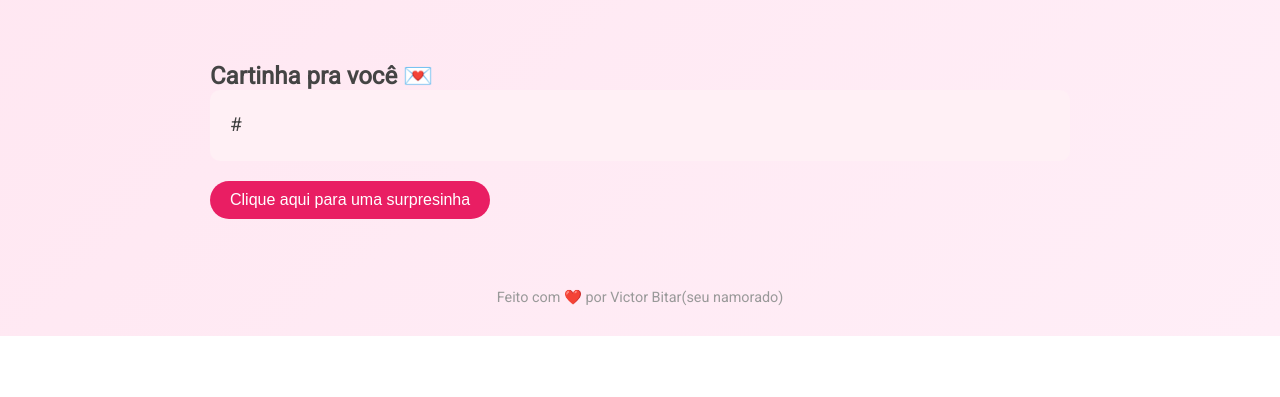
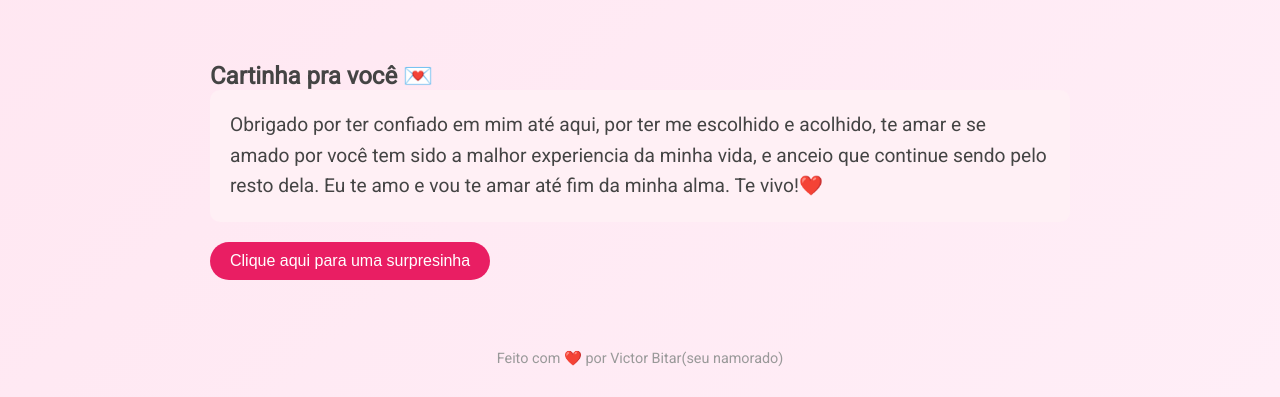
Before and after one commit to bitar011/love, a plain HTML site: page index.html in a window 1280 px wide. Shown: the part 1814-2211 px from the top of the page. Before the commit the page ends 2150 px from the top, so only its background shows below. Drawn offline with Linux system fonts and the light colour scheme.

Commit message:
atualização da cartinha

```diff
--- a/index.html
+++ b/index.html
@@ -62,7 +62,9 @@
   <section class="section">
     <h2>Cartinha pra você 💌</h2>
     <div class="letter">
-      <p>#</p>
+      <p>Obrigado por ter confiado em mim até aqui, por ter me escolhido e acolhido, te amar e se amado por você tem sido a malhor experiencia da minha vida, e anceio que continue sendo pelo resto dela.
+        Eu te amo e vou te amar até fim da minha alma. Te vivo!❤️
+      </p>
     </div>
     <button class="secret" onclick="revelarSurpresa()">Clique aqui para uma surpresinha</button>
     <p id="segredo" style="display:none; margin-top: 15px; font-weight: bold; color: #d81b60;">💘 Você é o melhor presente que a vida me deu 💘</p>
```
